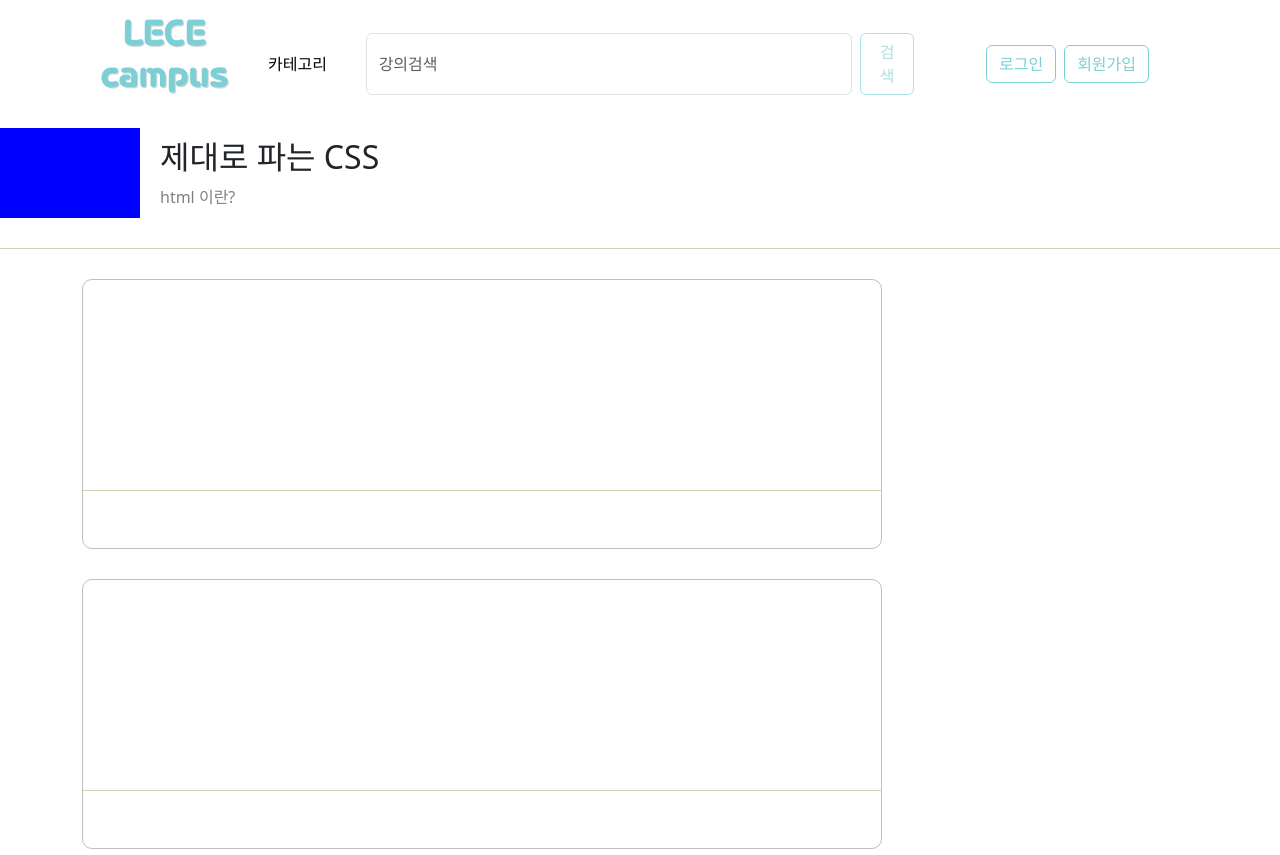
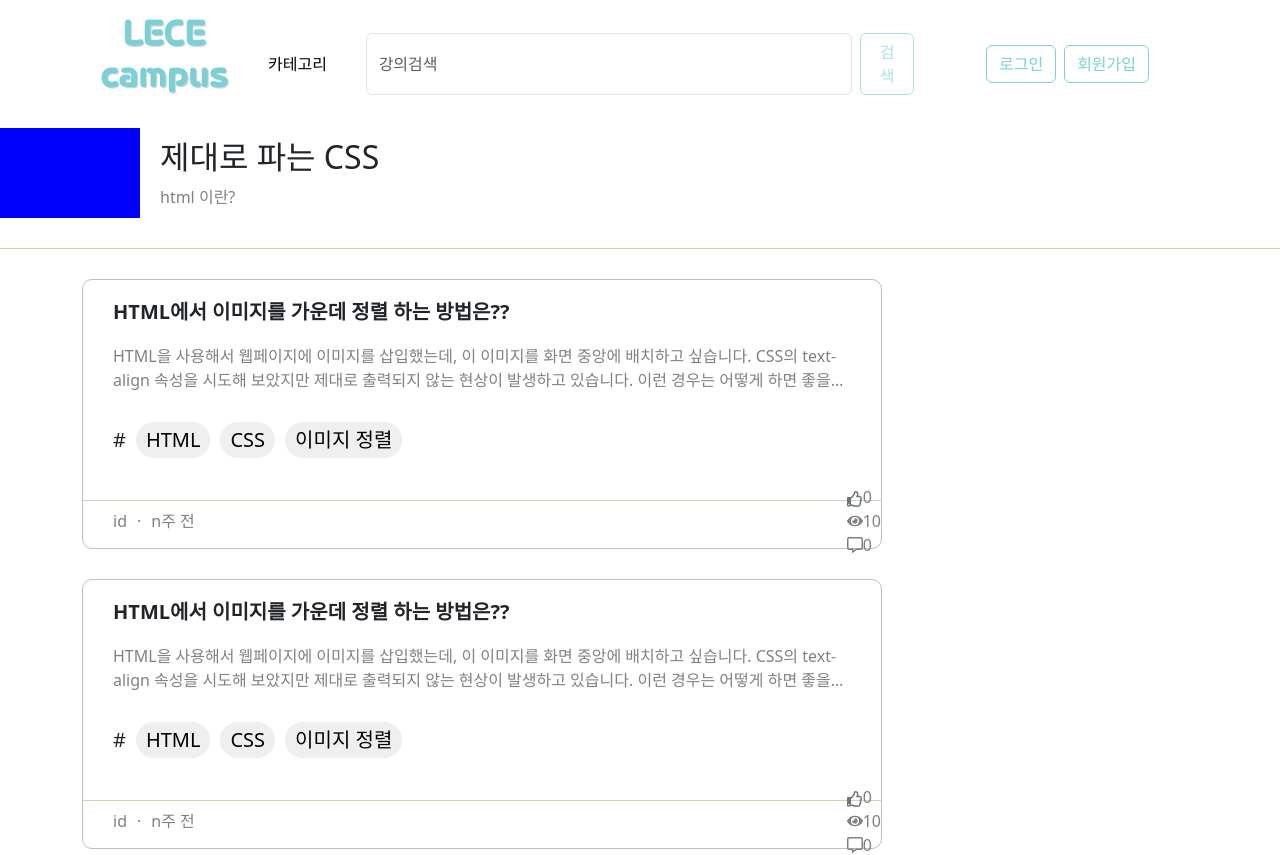
Before and after one commit to clzks/GoingUpDragon, a React (Create React App) app in the folder my-app/: page / in a window 1280 px wide. Shown: the top 855 px of the page. Built offline with nearby package versions, Linux system fonts and the light colour scheme.

Commit message:
my-app/src/components/common/card/QnACard.jsx
 QNA 페이지 카드 제작중

```diff
--- a/my-app/src/components/common/card/QnACard.jsx
+++ b/my-app/src/components/common/card/QnACard.jsx
@@ -3,13 +3,54 @@ import React from "react";
 
 // 외부 라이브러리
 import styled from "styled-components";
+import { FaRegCommentAlt } from "react-icons/fa";
+import { FaEye } from "react-icons/fa";
+
 import HorizontalLine from "../icons/HorizontalLine";
+import SharpTagComponent from "../utilities/tag/SharpTagComponent";
+import LikeButton from "../utilities/LikeButton";
 
 const QnACard = () => {
   return (
     <StyledCardContainer>
-      <StyledCardMainPanel></StyledCardMainPanel>
+      <StyledCardMainPanel>
+        <StyledTitlePanel>
+          HTML에서 이미지를 가운데 정렬 하는 방법은??
+        </StyledTitlePanel>
+        <StyledContentPanel>
+          HTML을 사용해서 웹페이지에 이미지를 삽입했는데, 이 이미지를 화면
+          중앙에 배치하고 싶습니다. CSS의 text-align 속성을 시도해 보았지만
+          제대로 출력되지 않는 현상이 발생하고 있습니다. 이런 경우는 어떻게 하면
+          좋을까요?
+        </StyledContentPanel>
+        <StyledSharpTag>
+          <SharpTagComponent
+            tags={["HTML", "CSS", "이미지 정렬"]}
+          ></SharpTagComponent>
+        </StyledSharpTag>
+      </StyledCardMainPanel>
       <HorizontalLine></HorizontalLine>
+      <StyledCardFooter>
+        <div>
+          <StyledId>id</StyledId>
+          <span>·</span>
+          <StyledDate>n주 전</StyledDate>
+        </div>
+        <div>
+          <StyledLike>
+            <LikeButton></LikeButton>
+            <span>0</span>
+          </StyledLike>
+          <StyledView>
+            <FaEye></FaEye>
+            <span>10</span>
+          </StyledView>
+          <StyledReview>
+            <FaRegCommentAlt></FaRegCommentAlt>
+            <span>0</span>
+          </StyledReview>
+        </div>
+      </StyledCardFooter>
     </StyledCardContainer>
   );
 };
@@ -23,10 +64,68 @@ const StyledCardContainer = styled.div`
   margin-bottom: 10px;
 `;
 
-const StyledTitlePanel = styled.h3``;
+const StyledCardMainPanel = styled.div`
+  height: 200px;
+`;
 
-const StyledCardMainPanel = styled.div`
-  height: 210px;
+const StyledTitlePanel = styled.h5`
+  margin-top: 20px;
+  margin-left: 30px;
+  margin-right: 30px;
+  font-weight: 600;
+  white-space: nowrap;
+  overflow: hidden;
+  text-overflow: ellipsis;
+`;
+
+const StyledContentPanel = styled.h6`
+  display: -webkit-box;
+  -webkit-line-clamp: 2; /* 원하는 줄 수로 변경 (예: 3으로 설정하면 3줄) */
+  -webkit-box-orient: vertical;
+  overflow: hidden;
+  text-overflow: ellipsis;
+  color: rgba(128, 128, 128, 1);
+  margin-top: 20px;
+  margin-left: 30px;
+  margin-right: 30px;
+  line-height: 1.5; /* 기본 값보다 약간 넓게 설정 */
+`;
+
+const StyledSharpTag = styled.div`
+  margin-top: 30px;
+  margin-left: -20px; /* 왼쪽으로 20px 이동 */
+`;
+
+const StyledCardFooter = styled.div`
+  display: flex;
+  align-items: center;
+  justify-content: space-between; /* 양쪽 정렬 */
+  height: 40px;
+  color: gray;
+`;
+
+const StyledId = styled.span`
+  margin-left: 30px;
+  margin-right: 10px;
+`;
+
+const StyledDate = styled.span`
+  margin-left: 10px;
+`;
+
+const StyledLike = styled.span`
+  display: flex;
+  align-items: center;
+`;
+
+const StyledView = styled.span`
+  display: flex;
+  align-items: center;
+`;
+
+const StyledReview = styled.span`
+  display: flex;
+  align-items: center;
 `;
 
 export default QnACard;
```
